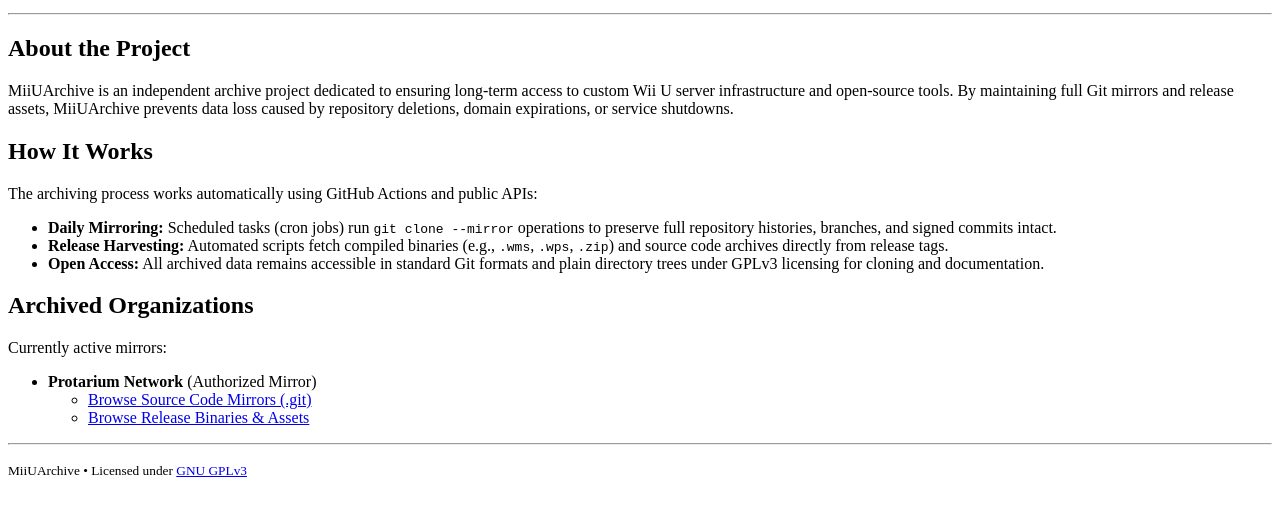
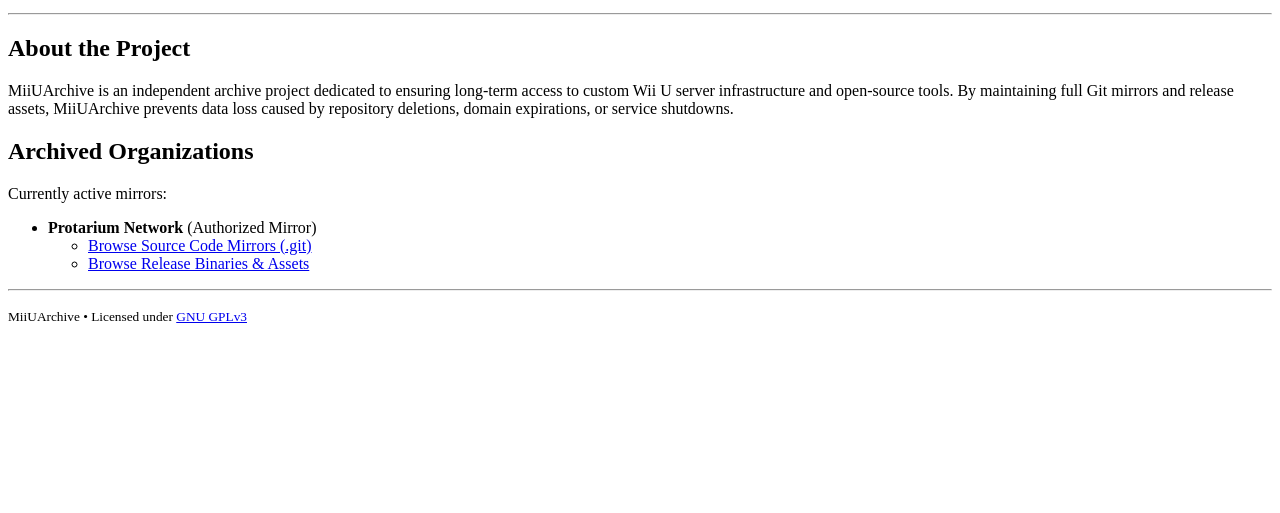
Before and after one commit to MiiUArchive/web, a plain HTML site: page index.html in a window 1280 px wide. Shown: the part 101-614 px from the top of the page. Drawn offline with Linux system fonts and the light colour scheme.

Commit message:
Remove 'How It Works' section from index.html
Removed the 'How It Works' section to streamline content.

```diff
--- a/index.html
+++ b/index.html
@@ -4,6 +4,7 @@
     <meta charset="UTF-8">
     <meta name="viewport" content="width=device-width, initial-scale=1.0">
     <title>MiiUArchive - Home</title>
+    <link rel="icon" type="image/png" href="assets/favicon.png">
 </head>
 <body>
 
@@ -20,18 +21,6 @@
                 MiiUArchive is an independent archive project dedicated to ensuring long-term access to custom Wii U server infrastructure and open-source tools.
                 By maintaining full Git mirrors and release assets, MiiUArchive prevents data loss caused by repository deletions, domain expirations, or service shutdowns.
             </p>
-        </section>
-
-        <section>
-            <h2>How It Works</h2>
-            <p>
-                The archiving process works automatically using GitHub Actions and public APIs:
-            </p>
-            <ul>
-                <li><strong>Daily Mirroring:</strong> Scheduled tasks (cron jobs) run <code>git clone --mirror</code> operations to preserve full repository histories, branches, and signed commits intact.</li>
-                <li><strong>Release Harvesting:</strong> Automated scripts fetch compiled binaries (e.g., <code>.wms</code>, <code>.wps</code>, <code>.zip</code>) and source code archives directly from release tags.</li>
-                <li><strong>Open Access:</strong> All archived data remains accessible in standard Git formats and plain directory trees under GPLv3 licensing for cloning and documentation. </li>
-            </ul>
         </section>
 
         <section id="mirrors">
```
